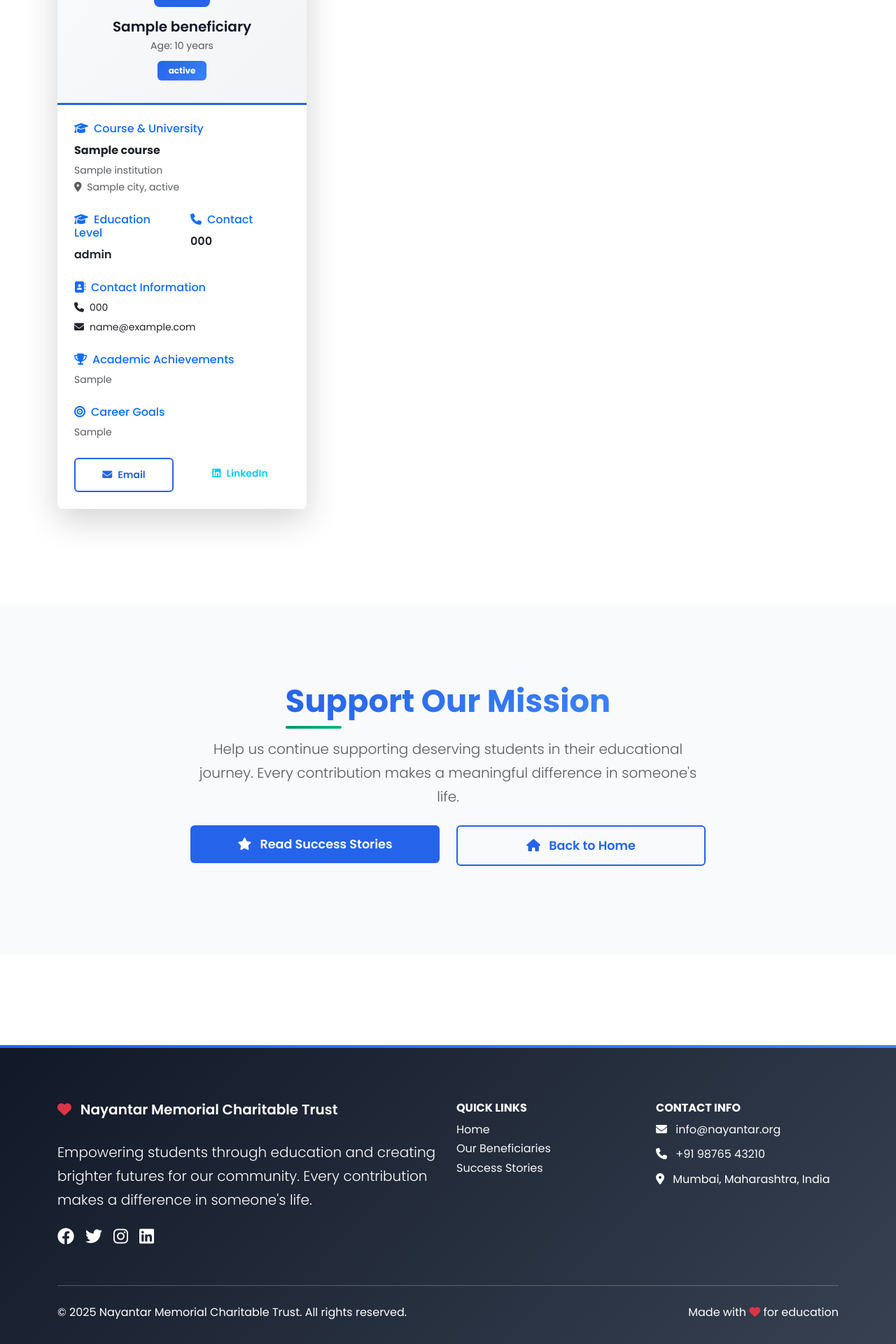
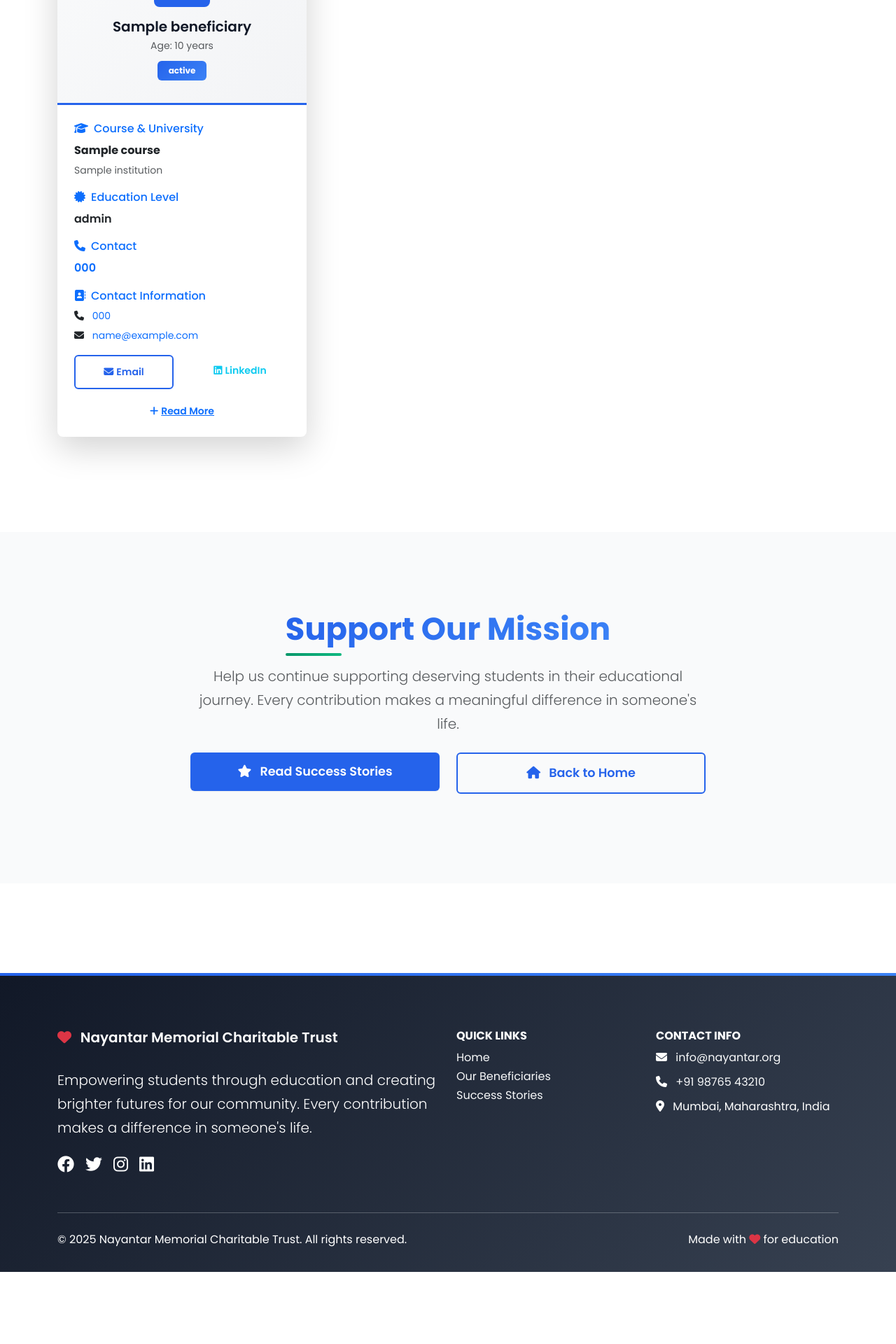
Before and after one commit to webdevshivam/nmct-2, a CodeIgniter 4 app: the page made by app/Views/frontend/beneficiaries.php in a window 1280 px wide. Shown: the part 891-2811 px from the top of the page at 70% size. After the commit the page ends 2708 px from the top, so only its background shows below. Run offline with PHP 8.4 and a stand-in for CodeIgniter, Linux system fonts and the light colour scheme; the template is opened without the code that fills it: most values are stand-ins (such as "Sample title", 1, 10 or a date in 2020); some libraries are stand-ins or nearby versions.

Commit message:
Assistant checkpoint: Updated beneficiaries page with card layout, read more feature, and server-side load more functionality
Assistant generated file changes:
- app/Views/frontend/beneficiaries.php: Redesign beneficiaries page with card layout, read more feature, and load more functionality
- app/Controllers/Home.php: Add load more functionality for beneficiaries
- app/Config/Routes.php: Add route for load more beneficiaries

---

User prompt:

do these things all
on frontend side benegeficer page
it is showing -> Age: years(if database has no then do not show that)

and only show these details on the cahrd
name , age, Course & University , Education Level , Contact(clickable) , Contact Information
, button(email , linkdin url) and give option to read more (then show all information if exist)

make server side load more benefeciers option

Replit-Commit-Author: Assistant
Replit-Commit-Session-Id: 79a1848e-457b-4c36-9f14-5d2014bd8209

```diff
--- a/app/Config/Routes.php
+++ b/app/Config/Routes.php
@@ -9,7 +9,8 @@ $routes->get('/', 'Home::index');
 
 // Frontend routes
 $routes->get('/beneficiaries', 'Home::beneficiaries');
-$routes->get('/success-stories', 'Home::success_stories');
+$routes->get('beneficiaries/load-more', 'Home::loadMoreBeneficiaries');
+$routes->get('/success-stories', 'Home::successStories');
 
 // Admin routes
 $routes->group('admin', function($routes) {
--- a/app/Views/frontend/beneficiaries.php
+++ b/app/Views/frontend/beneficiaries.php
@@ -1,3 +1,4 @@
+
 <?= $this->extend('frontend/layout') ?>
 
 <?= $this->section('content') ?>
@@ -17,7 +18,7 @@
             <div class="col-lg-8">
                 <div class="card border-0 shadow-lg">
                     <div class="card-body p-4">
-                        <form method="GET" action="<?= base_url('beneficiaries') ?>" class="row g-3">
+                        <form method="GET" action="<?= base_url('beneficiaries') ?>" class="row g-3" id="searchForm">
                             <div class="col-md-8">
                                 <div class="input-group">
                                     <span class="input-group-text bg-light border-0">
@@ -65,10 +66,11 @@
 <!-- Beneficiaries Grid -->
 <section class="section-padding">
     <div class="container">
+        <div id="beneficiariesContainer">
             <?php if (!empty($beneficiaries)): ?>
-            <div class="row">
+                <div class="row" id="beneficiariesGrid">
                     <?php foreach ($beneficiaries as $beneficiary): ?>
-                    <div class="col-lg-6 col-xl-4 mb-4">
+                        <div class="col-lg-6 col-xl-4 mb-4 beneficiary-card">
                             <div class="card h-100 border-0 shadow-lg">
                                 <div class="card-header text-center" style="background: var(--gradient-soft); border-bottom: 3px solid var(--primary-color);">
                                     <div class="feature-icon mx-auto mb-3" style="width: 80px; height: 80px; font-size: 2rem;">
@@ -77,7 +79,9 @@
                                     <h5 class="mb-1 font-display">
                                         <?= esc($beneficiary['name']) ?>
                                     </h5>
+                                    <?php if (!empty($beneficiary['age'])): ?>
                                         <p class="text-muted small mb-2">Age: <?= esc($beneficiary['age']) ?> years</p>
+                                    <?php endif; ?>
 
                                     <div class="mt-2">
                                         <span class="badge px-3 py-2" style="background: var(--gradient-primary); color: white;">
@@ -86,15 +90,99 @@
                                     </div>
                                 </div>
                                 <div class="card-body p-4">
-                                <div class="mb-4">
+                                    <!-- Course & University -->
+                                    <div class="mb-3">
                                         <h6 class="text-primary mb-2">
                                             <i class="fas fa-graduation-cap me-2"></i>Course & University
                                         </h6>
                                         <p class="mb-1 fw-bold"><?= esc($beneficiary['course']) ?></p>
                                         <p class="text-muted small mb-0"><?= esc($beneficiary['institution']) ?></p>
+                                    </div>
+
+                                    <!-- Education Level -->
+                                    <div class="mb-3">
+                                        <h6 class="text-primary mb-2">
+                                            <i class="fas fa-certificate me-2"></i>Education Level
+                                        </h6>
+                                        <p class="mb-0 fw-semibold"><?= esc($beneficiary['education_level']) ?></p>
+                                    </div>
+
+                                    <!-- Contact -->
+                                    <?php if (!empty($beneficiary['phone'])): ?>
+                                    <div class="mb-3">
+                                        <h6 class="text-primary mb-2">
+                                            <i class="fas fa-phone me-2"></i>Contact
+                                        </h6>
+                                        <p class="mb-0">
+                                            <a href="tel:<?= esc($beneficiary['phone']) ?>" class="text-decoration-none fw-semibold">
+                                                <?= esc($beneficiary['phone']) ?>
+                                            </a>
+                                        </p>
+                                    </div>
+                                    <?php endif; ?>
+
+                                    <!-- Contact Information -->
+                                    <?php if (!empty($beneficiary['phone']) || !empty($beneficiary['email'])): ?>
+                                    <div class="mb-3">
+                                        <h6 class="text-primary mb-2">
+                                            <i class="fas fa-address-book me-2"></i>Contact Information
+                                        </h6>
+                                        <?php if (!empty($beneficiary['phone'])): ?>
+                                            <p class="mb-1 small">
+                                                <i class="fas fa-phone me-2"></i>
+                                                <a href="tel:<?= esc($beneficiary['phone']) ?>" class="text-decoration-none">
+                                                    <?= esc($beneficiary['phone']) ?>
+                                                </a>
+                                            </p>
+                                        <?php endif; ?>
+                                        <?php if (!empty($beneficiary['email'])): ?>
+                                            <p class="mb-0 small">
+                                                <i class="fas fa-envelope me-2"></i>
+                                                <a href="mailto:<?= esc($beneficiary['email']) ?>" class="text-decoration-none">
+                                                    <?= esc($beneficiary['email']) ?>
+                                                </a>
+                                            </p>
+                                        <?php endif; ?>
+                                    </div>
+                                    <?php endif; ?>
+
+                                    <!-- Action Buttons -->
+                                    <div class="mb-3">
+                                        <div class="row">
+                                            <?php if (!empty($beneficiary['email'])): ?>
+                                                <div class="col-6">
+                                                    <a href="mailto:<?= esc($beneficiary['email']) ?>" class="btn btn-outline-primary btn-sm w-100">
+                                                        <i class="fas fa-envelope me-1"></i>Email
+                                                    </a>
+                                                </div>
+                                            <?php endif; ?>
+                                            <?php if (!empty($beneficiary['linkedin_url'])): ?>
+                                                <div class="col-6">
+                                                    <a href="<?= esc($beneficiary['linkedin_url']) ?>" target="_blank" class="btn btn-outline-info btn-sm w-100">
+                                                        <i class="fab fa-linkedin me-1"></i>LinkedIn
+                                                    </a>
+                                                </div>
+                                            <?php endif; ?>
+                                        </div>
+                                    </div>
+
+                                    <!-- Read More Button -->
+                                    <div class="text-center">
+                                        <button class="btn btn-link p-0 read-more-btn" data-bs-toggle="collapse" data-bs-target="#details-<?= $beneficiary['id'] ?>" aria-expanded="false">
+                                            <small><i class="fas fa-plus me-1"></i>Read More</small>
+                                        </button>
+                                    </div>
+
+                                    <!-- Additional Details (Collapsible) -->
+                                    <div class="collapse mt-3" id="details-<?= $beneficiary['id'] ?>">
+                                        <hr>
+
                                         <?php if (!empty($beneficiary['city']) || !empty($beneficiary['state'])): ?>
-                                    <p class="text-muted small mb-0">
-                                        <i class="fas fa-map-marker-alt me-1"></i>
+                                        <div class="mb-3">
+                                            <h6 class="text-primary mb-2">
+                                                <i class="fas fa-map-marker-alt me-2"></i>Location
+                                            </h6>
+                                            <p class="mb-0 small">
                                                 <?php
                                                 $location = [];
                                                 if (!empty($beneficiary['city'])) $location[] = esc($beneficiary['city']);
@@ -102,77 +190,48 @@
                                                 echo implode(', ', $location);
                                                 ?>
                                             </p>
+                                        </div>
                                         <?php endif; ?>
-                                </div>
 
-                                <div class="row mb-4">
-                                    <div class="col-6">
+                                        <?php if (!empty($beneficiary['family_background'])): ?>
+                                        <div class="mb-3">
                                             <h6 class="text-primary mb-2">
-                                            <i class="fas fa-graduation-cap me-2"></i>Education Level
+                                                <i class="fas fa-home me-2"></i>Family Background
                                             </h6>
-                                        <p class="mb-0 fw-semibold"><?= esc($beneficiary['education_level']) ?></p>
-                                    </div>
-                                    <div class="col-6">
-                                        <h6 class="text-primary mb-2">
-                                            <i class="fas fa-phone me-2"></i>Contact
-                                        </h6>
-                                        <p class="mb-0 fw-semibold"><?= esc($beneficiary['phone'] ?? 'Not available') ?></p>
-                                    </div>
-                                </div>
-
-                                <?php if (!empty($beneficiary['phone']) || !empty($beneficiary['email'])): ?>
-                                <div class="mb-4">
-                                    <h6 class="text-primary mb-2">
-                                        <i class="fas fa-address-book me-2"></i>Contact Information
-                                    </h6>
-                                    <?php if (!empty($beneficiary['phone'])): ?>
-                                        <p class="mb-1 small">
-                                            <i class="fas fa-phone me-2"></i><?= esc($beneficiary['phone']) ?>
-                                        </p>
-                                    <?php endif; ?>
-                                    <?php if (!empty($beneficiary['email'])): ?>
-                                        <p class="mb-0 small">
-                                            <i class="fas fa-envelope me-2"></i><?= esc($beneficiary['email']) ?>
-                                        </p>
-                                    <?php endif; ?>
+                                            <p class="mb-0 small text-muted"><?= nl2br(esc($beneficiary['family_background'])) ?></p>
                                         </div>
                                         <?php endif; ?>
 
                                         <?php if (!empty($beneficiary['academic_achievements'])): ?>
-                                <div class="mb-4">
+                                        <div class="mb-3">
                                             <h6 class="text-primary mb-2">
                                                 <i class="fas fa-trophy me-2"></i>Academic Achievements
                                             </h6>
-                                    <p class="mb-0 small text-muted"><?= esc(substr($beneficiary['academic_achievements'], 0, 100)) ?><?= strlen($beneficiary['academic_achievements']) > 100 ? '...' : '' ?></p>
+                                            <p class="mb-0 small text-muted"><?= nl2br(esc($beneficiary['academic_achievements'])) ?></p>
                                         </div>
                                         <?php endif; ?>
 
                                         <?php if (!empty($beneficiary['career_goals'])): ?>
-                                <div class="mb-4">
+                                        <div class="mb-3">
                                             <h6 class="text-primary mb-2">
                                                 <i class="fas fa-bullseye me-2"></i>Career Goals
                                             </h6>
-                                    <p class="mb-0 small text-muted"><?= esc(substr($beneficiary['career_goals'], 0, 100)) ?><?= strlen($beneficiary['career_goals']) > 100 ? '...' : '' ?></p>
+                                            <p class="mb-0 small text-muted"><?= nl2br(esc($beneficiary['career_goals'])) ?></p>
                                         </div>
                                         <?php endif; ?>
 
-                                <div class="text-center mt-4">
-                                    <div class="row">
-                                        <?php if (!empty($beneficiary['email'])): ?>
-                                            <div class="col-6">
-                                                <a href="mailto:<?= esc($beneficiary['email']) ?>" class="btn btn-outline-primary btn-sm w-100">
-                                                    <i class="fas fa-envelope me-2"></i>Email
+                                        <?php if (!empty($beneficiary['company_link'])): ?>
+                                        <div class="mb-3">
+                                            <h6 class="text-primary mb-2">
+                                                <i class="fas fa-building me-2"></i>Company
+                                            </h6>
+                                            <p class="mb-0 small">
+                                                <a href="<?= esc($beneficiary['company_link']) ?>" target="_blank" class="text-decoration-none">
+                                                    View Company <i class="fas fa-external-link-alt ms-1"></i>
                                                 </a>
+                                            </p>
                                         </div>
                                         <?php endif; ?>
-                                        <?php if (!empty($beneficiary['linkedin_url'])): ?>
-                                            <div class="col-6">
-                                                <a href="<?= esc($beneficiary['linkedin_url']) ?>" target="_blank" class="btn btn-outline-info btn-sm w-100">
-                                                    <i class="fab fa-linkedin me-2"></i>LinkedIn
-                                                </a>
-                                            </div>
-                                        <?php endif; ?>
-                                    </div>
                                     </div>
                                 </div>
                             </div>
@@ -180,45 +239,18 @@
                     <?php endforeach; ?>
                 </div>
 
-            <!-- Pagination -->
-            <?php if (isset($pager) && $pager->getPageCount() > 1): ?>
-                <div class="row mt-5">
-                    <div class="col-12">
-                        <div class="d-flex justify-content-center">
-                            <nav aria-label="Beneficiaries pagination">
-                                <ul class="pagination pagination-lg">
-                                    <?php if ($pager->hasPrevious()): ?>
-                                        <li class="page-item">
-                                            <a class="page-link" href="<?= $pager->getPrevious() . (isset($search) && $search ? '&search=' . urlencode($search) : '') ?>">
-                                                <i class="fas fa-chevron-left"></i>
-                                            </a>
-                                        </li>
-                                    <?php endif; ?>
-
-                                    <?php foreach ($pager->links() as $link): ?>
-                                        <li class="page-item <?= $link['active'] ? 'active' : '' ?>">
-                                            <a class="page-link" href="<?= $link['uri'] . (isset($search) && $search ? '&search=' . urlencode($search) : '') ?>">
-                                                <?= $link['title'] ?>
-                                            </a>
-                                        </li>
-                                    <?php endforeach; ?>
-
-                                    <?php if ($pager->hasNext()): ?>
-                                        <li class="page-item">
-                                            <a class="page-link" href="<?= $pager->getNext() . (isset($search) && $search ? '&search=' . urlencode($search) : '') ?>">
-                                                <i class="fas fa-chevron-right"></i>
-                                            </a>
-                                        </li>
-                                    <?php endif; ?>
-                                </ul>
-                            </nav>
+                <!-- Load More Section -->
+                <?php if (isset($has_more) && $has_more): ?>
+                <div class="row mt-4">
+                    <div class="col-12 text-center">
+                        <button id="loadMoreBtn" class="btn btn-primary btn-lg" data-page="<?= ($current_page ?? 1) + 1 ?>" data-search="<?= esc($search ?? '') ?>">
+                            <i class="fas fa-plus me-2"></i>Load More Students
+                        </button>
+                        <div id="loadingSpinner" class="d-none mt-3">
+                            <div class="spinner-border text-primary" role="status">
+                                <span class="visually-hidden">Loading...</span>
                             </div>
-
-                        <div class="text-center mt-3">
-                            <p class="text-muted">
-                                Showing <?= $pager->getDetails()['start'] ?> to <?= $pager->getDetails()['end'] ?>
-                                of <?= $pager->getDetails()['total'] ?> entries
-                            </p>
+                            <p class="text-muted mt-2">Loading more students...</p>
                         </div>
                     </div>
                 </div>
@@ -244,6 +276,7 @@
                     <?php endif; ?>
                 </div>
             <?php endif; ?>
+        </div>
     </div>
 </section>
 
@@ -271,4 +304,75 @@
     </div>
 </section>
 
+<script>
+document.addEventListener('DOMContentLoaded', function() {
+    // Handle read more buttons
+    document.querySelectorAll('.read-more-btn').forEach(function(btn) {
+        btn.addEventListener('click', function() {
+            const icon = this.querySelector('i');
+            const isExpanded = this.getAttribute('aria-expanded') === 'true';
+
+            setTimeout(() => {
+                if (this.getAttribute('aria-expanded') === 'true') {
+                    icon.className = 'fas fa-minus me-1';
+                    this.innerHTML = '<small><i class="fas fa-minus me-1"></i>Show Less</small>';
+                } else {
+                    icon.className = 'fas fa-plus me-1';
+                    this.innerHTML = '<small><i class="fas fa-plus me-1"></i>Read More</small>';
+                }
+            }, 100);
+        });
+    });
+
+    // Handle load more functionality
+    const loadMoreBtn = document.getElementById('loadMoreBtn');
+    const loadingSpinner = document.getElementById('loadingSpinner');
+    const beneficiariesGrid = document.getElementById('beneficiariesGrid');
+
+    if (loadMoreBtn) {
+        loadMoreBtn.addEventListener('click', function() {
+            const page = this.getAttribute('data-page');
+            const search = this.getAttribute('data-search');
+
+            // Show loading state
+            loadMoreBtn.classList.add('d-none');
+            loadingSpinner.classList.remove('d-none');
+
+            // Make AJAX request
+            const url = `<?= base_url('beneficiaries/load-more') ?>?page=${page}&search=${encodeURIComponent(search)}`;
+
+            fetch(url)
+                .then(response => response.json())
+                .then(data => {
+                    if (data.success && data.html) {
+                        // Append new beneficiaries
+                        beneficiariesGrid.insertAdjacentHTML('beforeend', data.html);
+
+                        // Update page number
+                        loadMoreBtn.setAttribute('data-page', parseInt(page) + 1);
+
+                        // Hide load more button if no more data
+                        if (!data.has_more) {
+                            loadMoreBtn.remove();
+                            loadingSpinner.innerHTML = '<p class="text-muted">All students loaded!</p>';
+                        } else {
+                            loadMoreBtn.classList.remove('d-none');
+                        }
+                    } else {
+                        loadMoreBtn.innerHTML = '<i class="fas fa-exclamation-triangle me-2"></i>Error loading more';
+                        loadMoreBtn.classList.add('btn-danger');
+                    }
+                    loadingSpinner.classList.add('d-none');
+                })
+                .catch(error => {
+                    console.error('Error:', error);
+                    loadMoreBtn.innerHTML = '<i class="fas fa-exclamation-triangle me-2"></i>Error loading more';
+                    loadMoreBtn.classList.add('btn-danger');
+                    loadingSpinner.classList.add('d-none');
+                });
+        });
+    }
+});
+</script>
+
 <?= $this->endSection() ?>
```
Also changed, not shown: app/Controllers/Home.php (+228 -34 lines). Lines whose indentation alone changed are shown as unchanged.
